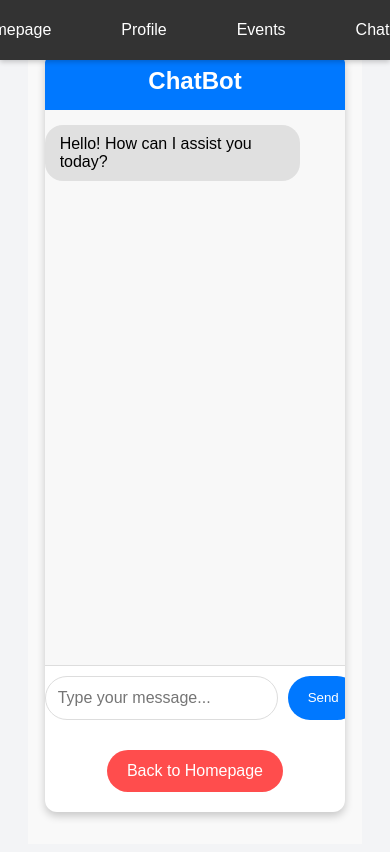
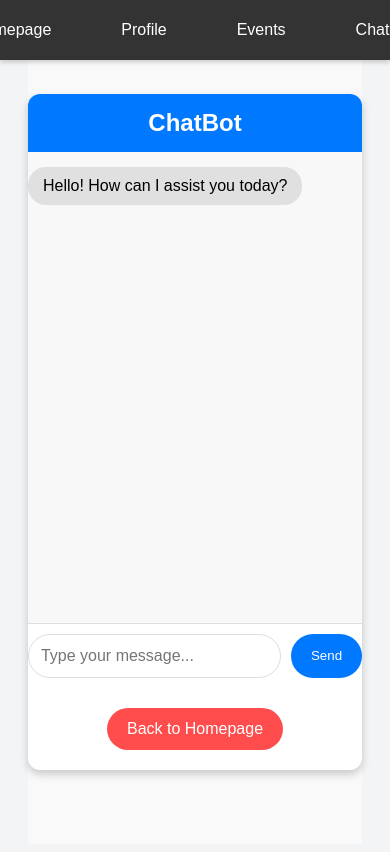
Before and after one commit to KatelynFernandes/NoteFlow, a Next.js app: page /ChatBot in a window 390 px wide. Built offline with nearby package versions, Linux system fonts and the light colour scheme.

Commit message:
final fixes

```diff
--- a/src/components/Header.tsx
+++ b/src/components/Header.tsx
@@ -18,7 +18,7 @@ const Header: React.FC = () => {
         <button className={styles.navButton} onClick={() => router.push("/Events")}>
           Events
         </button>
-        <button className={styles.navButton} onClick={() => router.push("/ChatBox")}>
+        <button className={styles.navButton} onClick={() => router.push("/ChatBot")}>
           ChatBox
         </button>
       </header>
--- a/src/pages/ChatBot.tsx
+++ b/src/pages/ChatBot.tsx
@@ -1,6 +1,10 @@
+"use client"; // Required for Next.js client components
+
+
 import React, { useState } from "react";
-import { useRouter } from "next/router"; // For Next.js navigation
-import "../styles/ChatBot.css";
+import { useRouter } from "next/navigation"; // Correct for Next.js App Router
+import styles from "../styles/ChatBot.module.css"; // Import CSS Module
+
 
 const ChatBot: React.FC = () => {
  const [messages, setMessages] = useState([
@@ -8,7 +12,9 @@ const ChatBot: React.FC = () => {
  ]);
  const [input, setInput] = useState("");
 
+
  const router = useRouter(); // Hook for navigation
+
 
  const handleSendMessage = () => {
    if (input.trim()) {
@@ -17,40 +23,53 @@ const ChatBot: React.FC = () => {
    }
  };
 
+
  return (
-    <div className="chat-container">
+   <div className={styles.chatContainer}>
      {/* Header */}
-      <div className="chat-header">ChatBot</div>
+     <div className={styles.chatHeader}>ChatBot</div>
+
 
      {/* Messages Section */}
-      <div className="chat-messages">
+     <div className={styles.chatMessages}>
        {messages.map((msg, index) => (
-          <div key={index} className={`message ${msg.sender}-message`}>
+         <div
+           key={index}
+           className={`${styles.message} ${
+             msg.sender === "user" ? styles.userMessage : styles.botMessage
+           }`}
+         >
            {msg.text}
          </div>
        ))}
      </div>
 
+
      {/* Input Section */}
-      <div className="chat-input-container">
+     <div className={styles.chatInputContainer}>
        <input
          type="text"
-          className="chat-input"
+         className={styles.chatInput}
          placeholder="Type your message..."
          value={input}
          onChange={(e) => setInput(e.target.value)}
        />
-        <button className="send-button" onClick={handleSendMessage}>
+       <button className={styles.sendButton} onClick={handleSendMessage}>
          Send
        </button>
      </div>
 
+
      {/* Back to Homepage Button */}
-      <button className="back-home-button" onClick={() => router.push("/")}>
+     <button
+       className={styles.backHomeButton}
+       onClick={() => router.push("/")}
+     >
        Back to Homepage
      </button>
    </div>
  );
 };
 
+
 export default ChatBot;
--- a/src/styles/ChatBot.css
+++ /dev/null
@@ -1,131 +0,0 @@
-/* src/styles/ChatBot.css */
-
-.chat-container {
-    display: flex;
-    flex-direction: column;
-    justify-content: space-between;
-    align-items: center;
-    height: 80vh;
-    max-width: 600px;
-    margin: 40px auto;
-    background: white;
-    box-shadow: 0 4px 8px rgba(0, 0, 0, 0.2);
-    border-radius: 12px;
-    overflow: hidden;
-  }
-
-  .chat-header {
-    width: 100%;
-    background: #0078ff;
-    color: white;
-    text-align: center;
-    padding: 15px;
-    font-size: 1.5rem;
-    font-weight: bold;
-  }
-
-  .chat-messages {
-    flex: 1;
-    width: 100%;
-    padding: 15px;
-    overflow-y: auto;
-    display: flex;
-    flex-direction: column;
-    gap: 10px;
-    background: #f8f8f8;
-  }
-
-  .message {
-    max-width: 75%;
-    padding: 10px 15px;
-    border-radius: 18px;
-    font-size: 1rem;
-    word-wrap: break-word;
-  }
-
-  .user-message {
-    align-self: flex-end;
-    background: #0078ff;
-    color: white;
-  }
-
-  .bot-message {
-    align-self: flex-start;
-    background: #e0e0e0;
-    color: black;
-  }
-
-  .chat-input-container {
-    display: flex;
-    width: 100%;
-    padding: 10px;
-    background: #fff;
-    border-top: 1px solid #ddd;
-  }
-
-  .chat-input {
-    flex: 1;
-    padding: 12px;
-    border: 1px solid #ddd;
-    border-radius: 25px;
-    font-size: 1rem;
-    outline: none;
-  }
-
-  .send-button {
-    margin-left: 10px;
-    padding: 12px 20px;
-    background: #0078ff;
-    color: white;
-    border: none;
-    border-radius: 25px;
-    cursor: pointer;
-    transition: background 0.3s ease;
-  }
-
-  .send-button:hover {
-    background: #005bbf;
-  }
-
-  @media (max-width: 768px) {
-    .chat-container {
-      height: 90vh;
-      max-width: 90%;
-    }
-  }
-
-  .back-button {
-    display: block;
-    margin: 15px auto;
-    padding: 10px 20px;
-    font-size: 1rem;
-    background-color: #555;
-    color: white;
-    border: none;
-    border-radius: 20px;
-    cursor: pointer;
-    transition: background 0.3s ease;
-  }
-
-  .back-button:hover {
-    background-color: #333;
-  }
-
-  /* Back to Homepage Button */
-.back-home-button {
-    display: block;
-    margin: 20px auto;
-    padding: 12px 20px;
-    font-size: 1rem;
-    background: #ff4d4d;
-    color: white;
-    border: none;
-    border-radius: 25px;
-    cursor: pointer;
-    transition: background 0.3s ease, transform 0.2s ease;
-  }
-
-  .back-home-button:hover {
-    background: #cc0000;
-    transform: scale(1.05);
-  }
--- /dev/null
+++ b/src/styles/ChatBot.module.css
@@ -0,0 +1,106 @@
+/* src/styles/ChatBot.css */
+
+.chatContainer {
+  display: flex;
+  flex-direction: column;
+  justify-content: space-between;
+  align-items: center;
+  height: 80vh;
+  max-width: 800px;
+  margin: 40px auto;
+  background: white;
+  box-shadow: 0 4px 8px rgba(0, 0, 0, 0.2);
+  border-radius: 12px;
+  overflow: hidden;
+}
+
+.chatHeader {
+  width: 100%;
+  background: #0078ff;
+  color: white;
+  text-align: center;
+  padding: 15px;
+  font-size: 1.5rem;
+  font-weight: bold;
+}
+
+.chatMessages {
+  flex: 1;
+  width: 100%;
+  padding: 15px;
+  overflow-y: auto;
+  display: flex;
+  flex-direction: column;
+  gap: 10px;
+  background: #f8f8f8;
+}
+
+.message {
+  max-width: 75%;
+  padding: 10px 15px;
+  border-radius: 18px;
+  font-size: 1rem;
+  word-wrap: break-word;
+}
+
+.userMessage {
+  align-self: flex-end;
+  background: #0078ff;
+  color: white;
+}
+
+.botMessage {
+  align-self: flex-start;
+  background: #e0e0e0;
+  color: black;
+}
+
+.chatInputContainer {
+  display: flex;
+  width: 100%;
+  padding: 10px;
+  background: #fff;
+  border-top: 1px solid #ddd;
+}
+
+.chatInput {
+  flex: 1;
+  padding: 12px;
+  border: 1px solid #ddd;
+  border-radius: 25px;
+  font-size: 1rem;
+  outline: none;
+}
+
+.sendButton {
+  margin-left: 10px;
+  padding: 12px 20px;
+  background: #0078ff;
+  color: white;
+  border: none;
+  border-radius: 25px;
+  cursor: pointer;
+  transition: background 0.3s ease;
+}
+
+.sendButton:hover {
+  background: #005bbf;
+}
+
+.backHomeButton {
+  display: block;
+  margin: 20px auto;
+  padding: 12px 20px;
+  font-size: 1rem;
+  background: #ff4d4d;
+  color: white;
+  border: none;
+  border-radius: 25px;
+  cursor: pointer;
+  transition: background 0.3s ease, transform 0.2s ease;
+}
+
+.backHomeButton:hover {
+  background: #cc0000;
+  transform: scale(1.05);
+}
```
Also changed, not shown: src/pages/Events.tsx (+4 -5 lines), Black And White Modern Vintage Retro Brand Logo (2).png (deleted), 2 other files (tests, documents, lock files or other folders). Lines whose indentation alone changed are shown as unchanged.
